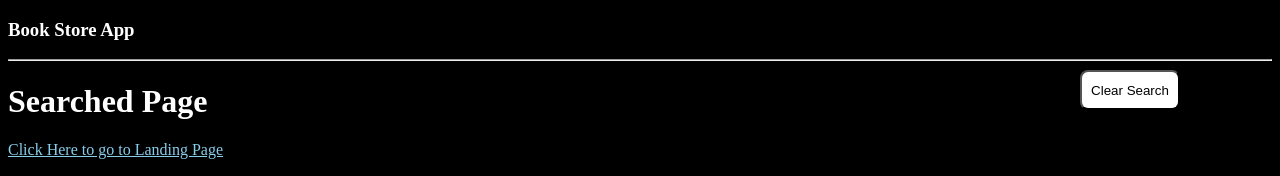
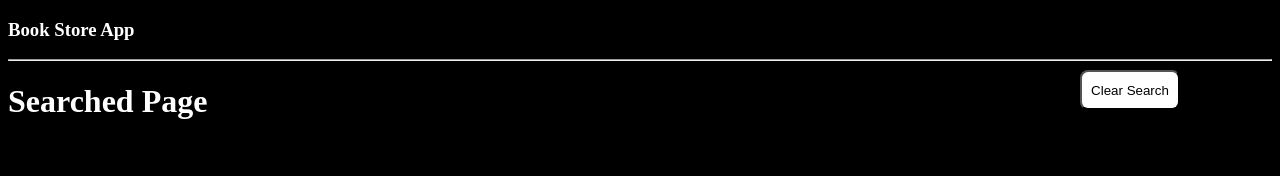
Before and after one commit to smiritimis2/recentmod3, a plain HTML site: page searched.html in a window 1280 px wide. Drawn offline with Linux system fonts and the light colour scheme; no server answers.

Commit message:
Update searched.html

```diff
--- a/searched.html
+++ b/searched.html
@@ -69,7 +69,7 @@ hr{
     <h1> Searched Page</h1>
     <button id="clr">Clear Search</button>
 
-<a href="./index.html">Click Here to go to Landing Page</a>
+
     <div id="main"></div>
     <div id="mini"></div>
 </body>
```
